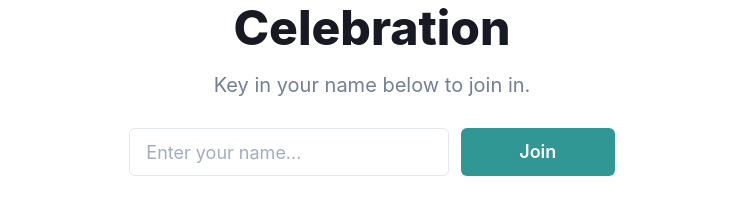
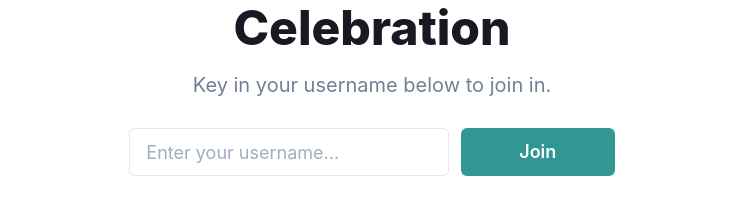
Before and after one commit to nicholascwd/event-wall, a React (Create React App) app in the folder client/: page / in a window 1280 px wide. Shown: the part 190-404 px from the top of the page, without its empty margins (268-1012 px from the left). Built offline with nearby package versions, Linux system fonts and the light colour scheme.

Commit message:
Revert "extend timeout duration"
This reverts commit 9ba5cb63824f32e1cd8e2da2e45432f160eb4e93.

```diff
--- a/client/src/Common/Join.js
+++ b/client/src/Common/Join.js
@@ -49,7 +49,7 @@ function Join(props) {
           color='gray.500'
           lineHeight='base'
         >
-          Key in your name below to join in.
+          Key in your username below to join in.
         </Text>
         <SimpleGrid
           as='form'
@@ -66,7 +66,7 @@ function Join(props) {
               mt={0}
               size='lg'
               type='text'
-              placeholder='Enter your name...'
+              placeholder='Enter your username...'
               required='true'
               onChange={onChange}
             />
--- a/client/src/Screens/Wall/ImageWall.js
+++ b/client/src/Screens/Wall/ImageWall.js
@@ -105,7 +105,7 @@ function ImageWall() {
                   loop
                   width='250'
                 >
-                  <source src={i.cdnURL} type='video/mp4' />
+                  <source src={i.assetURL} type='video/mp4' />
                 </video>
               )}
 
```
